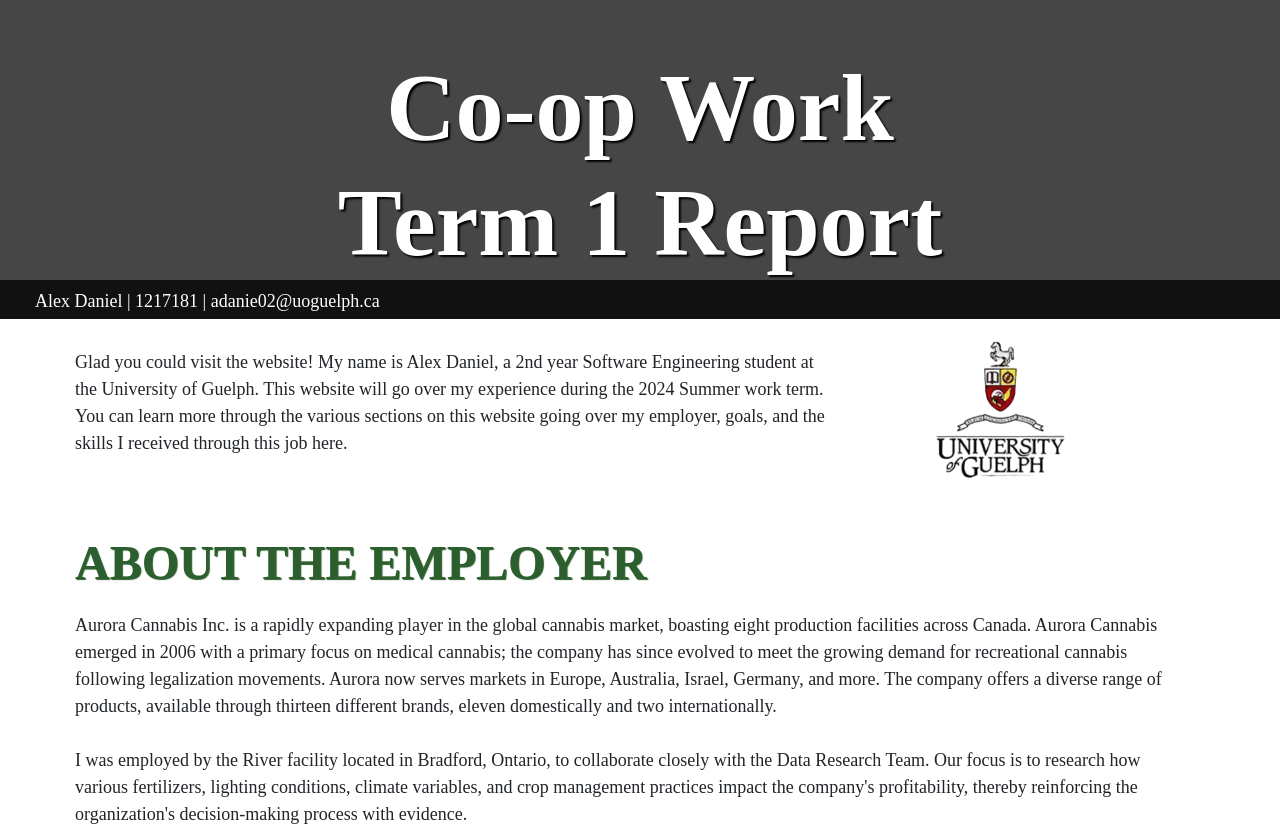
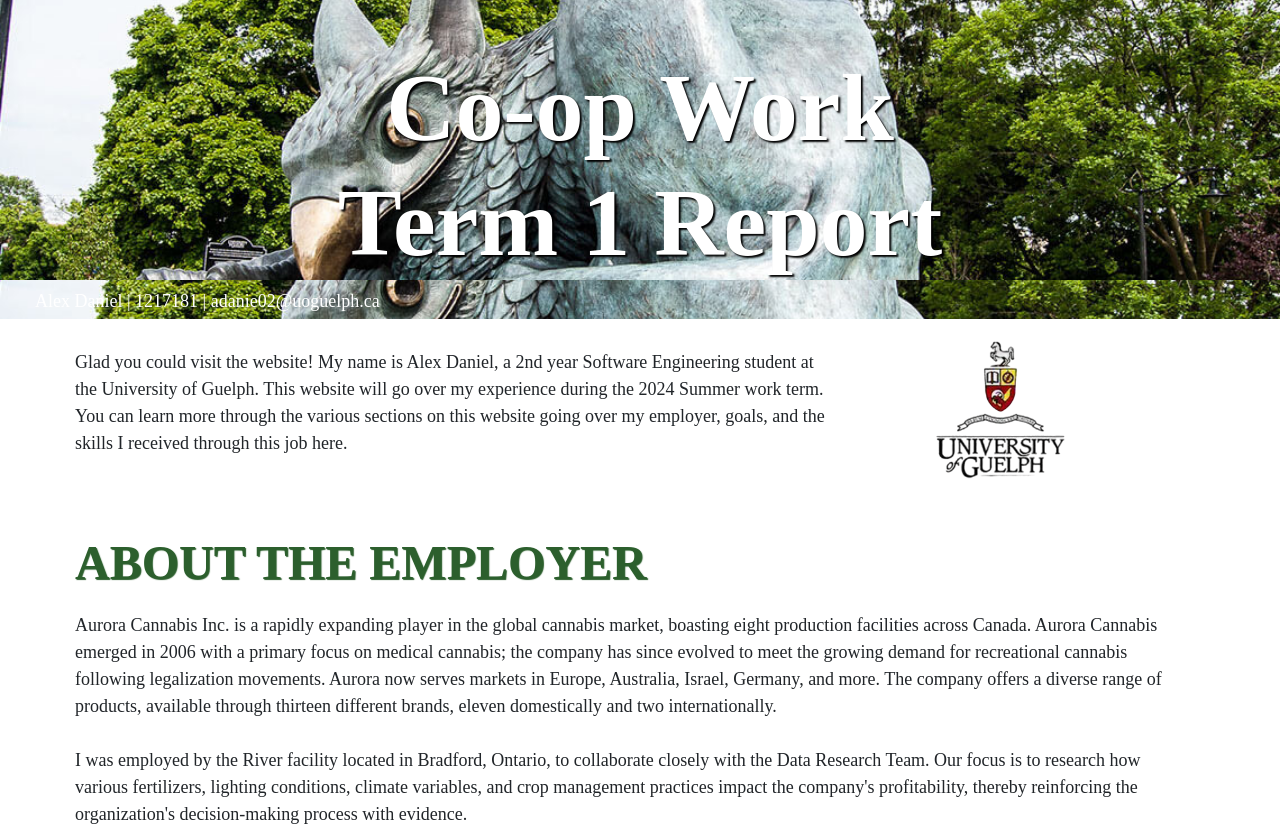
Before and after one commit to AlexDaniel5/AlexDanielWorkTerm1, a plain HTML site: page index.html in a window 1280 px wide. Shown: the top 831 px of the page. Drawn offline with Linux system fonts and the light colour scheme.

Commit message:
Fixed File References

```diff
--- a/css/style.css
+++ b/css/style.css
@@ -39,7 +39,7 @@
     text-shadow: 2px 2px 2px black;
     padding-top: 50px;
     margin-bottom: 0;
-    background-image: url("gryphon.jpg");
+    background-image: url("../images/gryphon.jpg");
     background-position: center center;
     background-color: #464646;
     background-size: cover;
@@ -53,7 +53,7 @@
     padding-top: 8px;
     padding-bottom: 4px;
     background-color: #111;
-    background-image: url('path/to/your-image.jpg');
+    background-image: url('../images/gryphon.jpg');
     background-size: cover;
     background-position: center center;
 }
```
